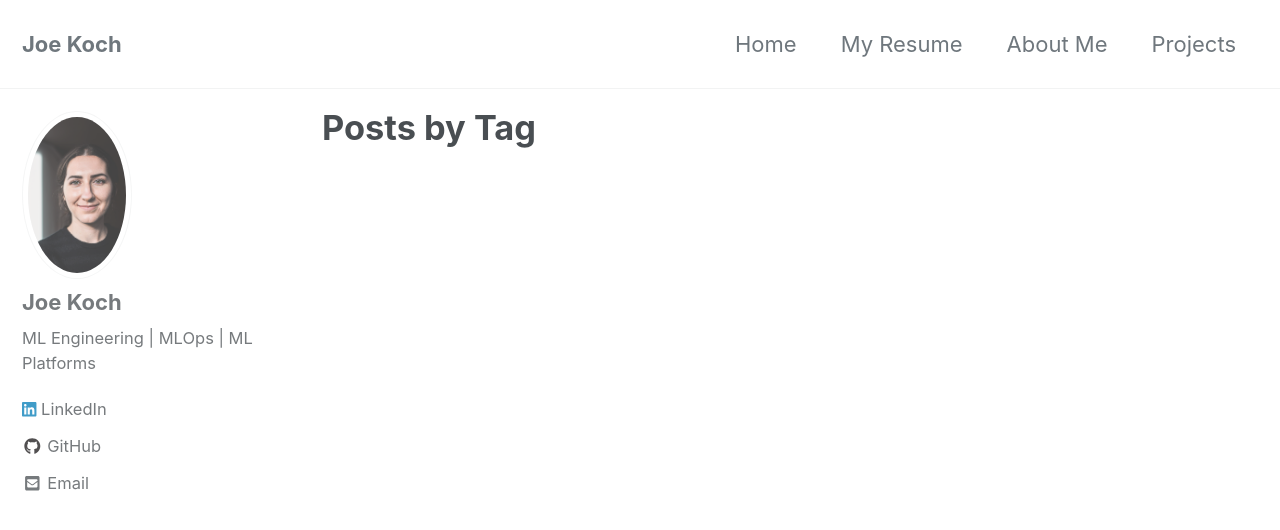
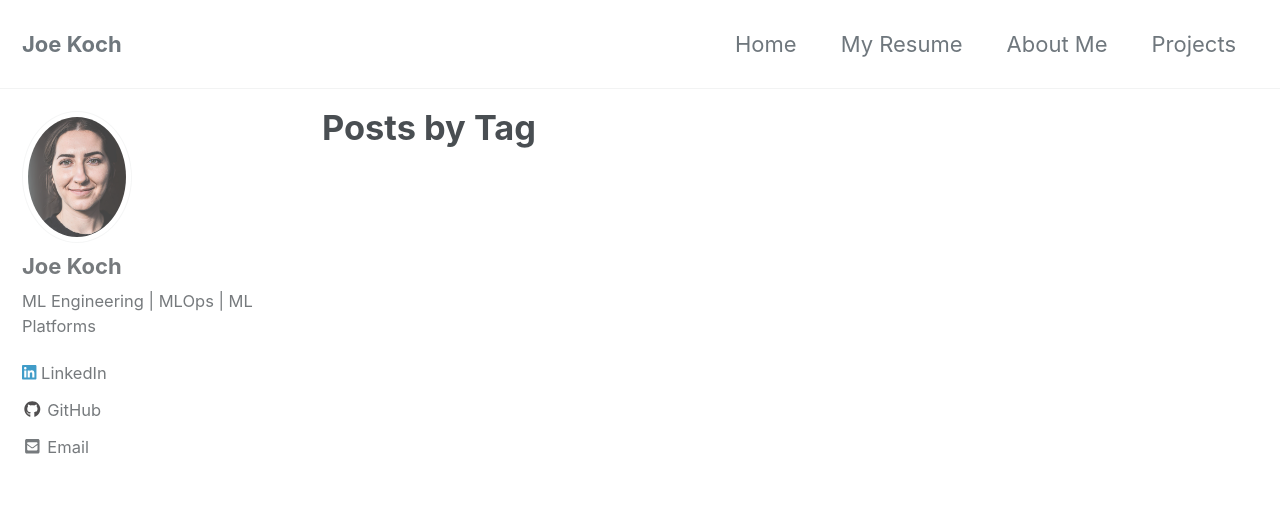
Before and after one commit to Joe-Koch/personal, a Jekyll site: the page built from _pages/tag-archive.md, in a window 1280 px wide and 900 px high. Shown: the top 530 px of the window. Built offline with Jekyll 4.4.1, drawn with Linux system fonts in a browser that asks for light colours; cached includes are drawn as plain includes.

Commit message:
Update bio photo

```diff
--- a/_config.yml
+++ b/_config.yml
@@ -107,7 +107,7 @@
 # Site Author
 author:
   name             : "Joe Koch"
-  avatar           : "/assets/images/bio-photo.jpg" # path of avatar image, e.g. "/assets/images/bio-photo.jpg"
+  avatar           : "/assets/images/bio-photo.png" # path of avatar image, e.g. "/assets/images/bio-photo.jpg"
   bio              : "ML Engineering | MLOps | ML Platforms"
 #   location         : "Somewhere"
 #  email            : "kochzoe@gmail.com"
```
Also changed, not shown: assets/images/bio-photo.jpg (deleted), assets/images/bio-photo.png (added).
